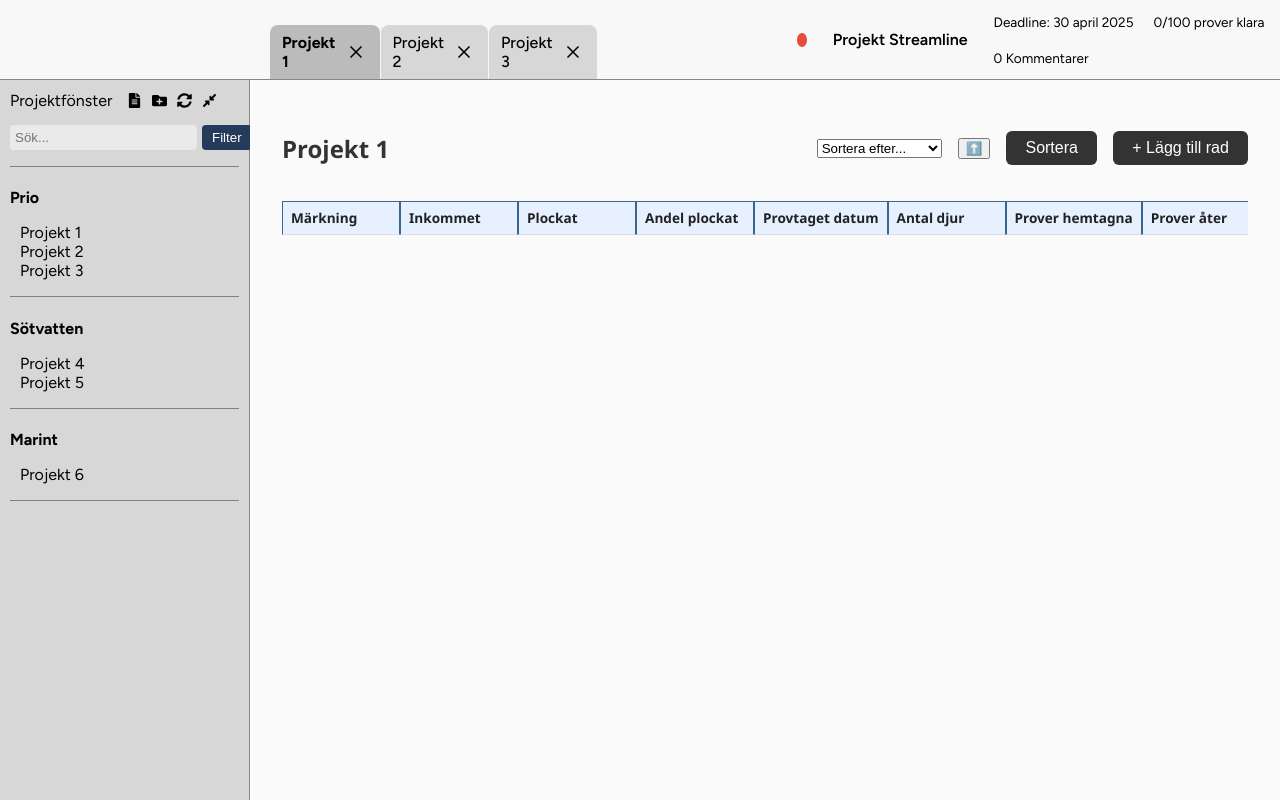
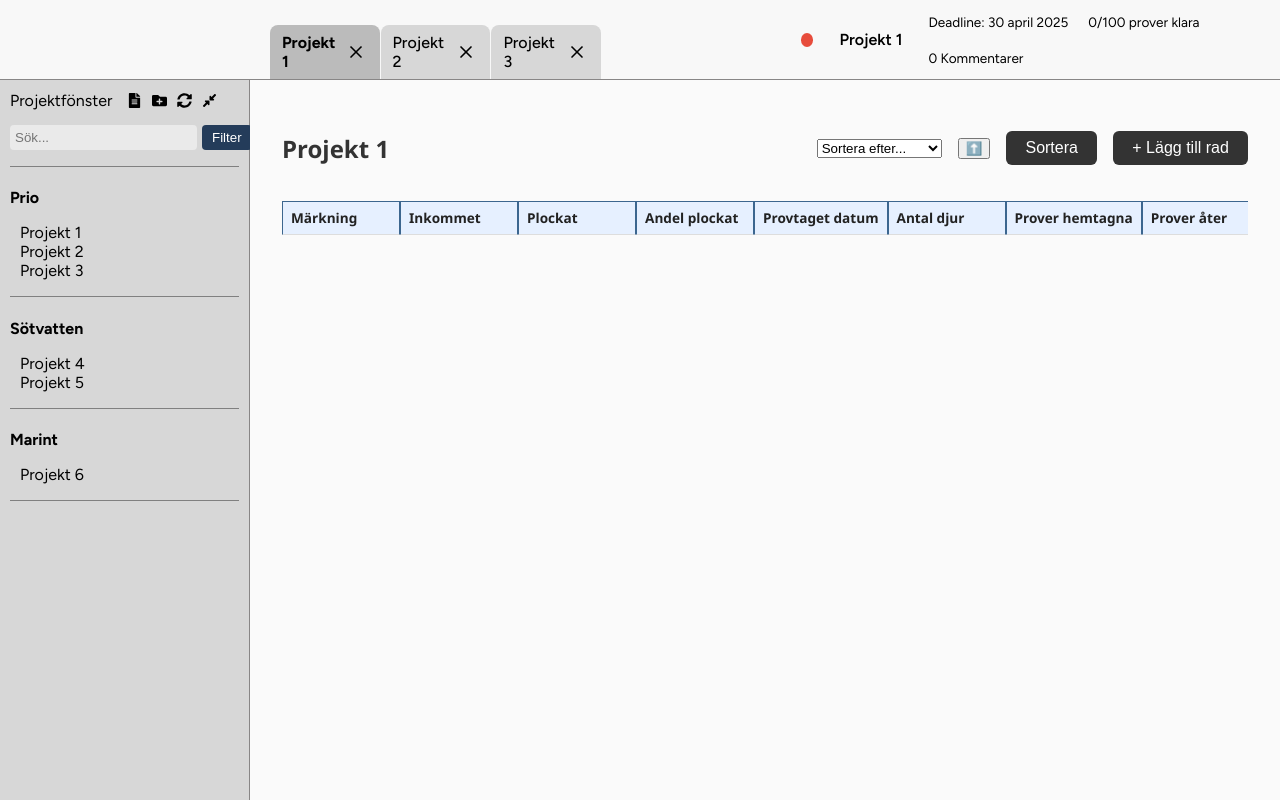
Before and after one commit to EliasKristmansson/dbtreact, a React (Vite) app in the folder reactproject1/: page / in a window 1280 px wide. Built offline with nearby package versions, Linux system fonts and the light colour scheme.

Commit message:
projekt name in topbar

```diff
--- a/reactproject1/src/App.jsx
+++ b/reactproject1/src/App.jsx
@@ -13,7 +13,6 @@ export default function App() {
   ]);
   const [nextId, setNextId] = useState(4);
   const [activeTabId, setActiveTabId] = useState(1);
-
   const [projectRows, setProjectRows] = useState({
     1: [],
     2: [],
@@ -28,7 +27,7 @@ export default function App() {
       return newRows;
     });
     if (activeTabId === id && tabs.length > 1) {
-            const remainingTabs = tabs.filter(tab => tab.id !== id);
+      const remainingTabs = tabs.filter((tab) => tab.id !== id);
       setActiveTabId(remainingTabs[0]?.id || null);
     }
   };
@@ -76,10 +75,13 @@ export default function App() {
     }));
   };
 
+  // Hitta den aktuella tabben baserat på activeTabId
+  const activeTab = tabs.find((tab) => tab.id === activeTabId);
+
   return (
     <div className="app">
       <Topbar
-                projectName="Projekt Streamline"
+        projectName={activeTab ? activeTab.name : "Ingen Tab"}
         deadline="30 april 2025"
         priority="high"
         tabs={tabs}
```
Also changed, not shown: reactproject1/src/components/Topbar.jsx (indentation only). Lines whose indentation alone changed are shown as unchanged.
